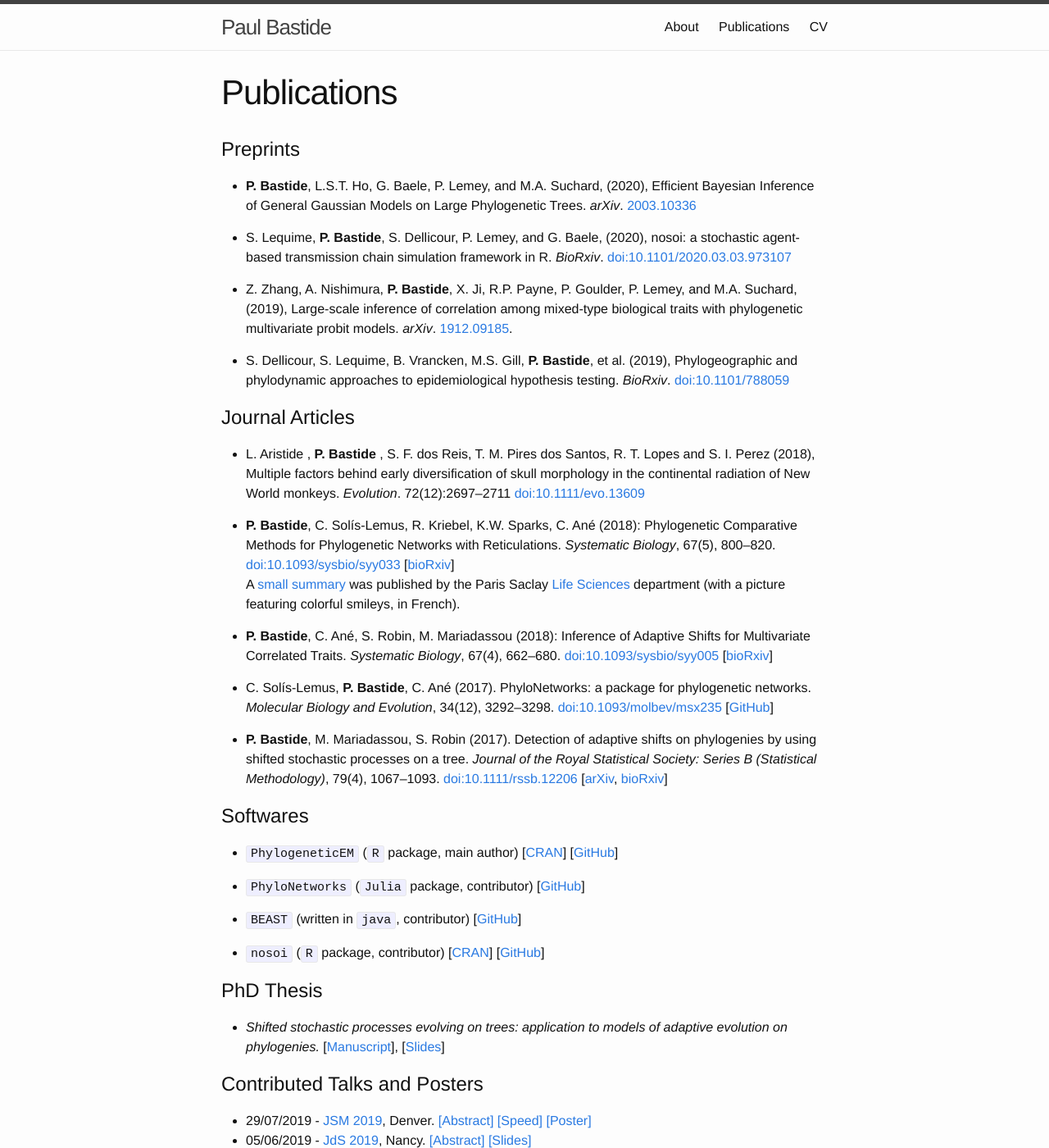
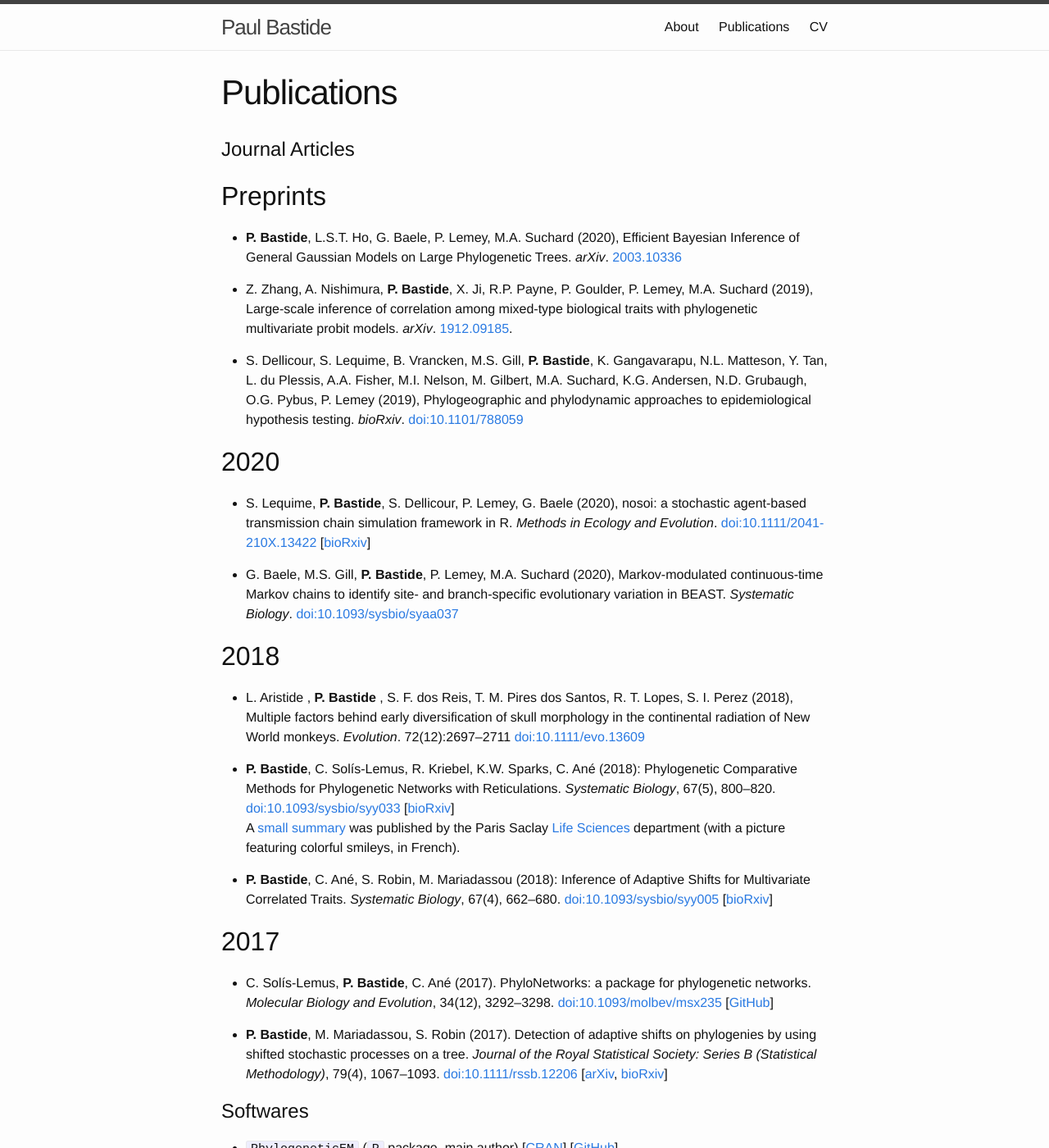
Before and after one commit to pbastide/pbastide.github.io, a Jekyll site: the page built from publi.md, in a window 1280 px wide and 1400 px high. Shown: the whole window at 82% size. Built offline with Jekyll 4.4.1, drawn with Linux system fonts in a browser that asks for light colours.

Commit message:
Update publications

```diff
--- a/publi.md
+++ b/publi.md
@@ -4,25 +4,33 @@ title: Publications
 weight: 3
 ---
 
-# Preprints
+# Journal Articles
 
-* **P. Bastide**, L.S.T. Ho, G. Baele, P. Lemey, and M.A. Suchard, (2020), Efficient Bayesian Inference of General Gaussian Models on Large Phylogenetic Trees. *arXiv*. [2003.10336](http://arxiv.org/abs/2003.10336)
+## Preprints
 
-* S. Lequime, **P. Bastide**, S. Dellicour, P. Lemey, and G. Baele, (2020), nosoi: a stochastic agent-based transmission chain simulation framework in R. *BioRxiv*. [doi:10.1101/2020.03.03.973107](https://doi.org/10.1101/2020.03.03.973107)
+* **P. Bastide**, L.S.T. Ho, G. Baele, P. Lemey, M.A. Suchard (2020), Efficient Bayesian Inference of General Gaussian Models on Large Phylogenetic Trees. *arXiv*. [2003.10336](http://arxiv.org/abs/2003.10336)
 
-* Z. Zhang, A. Nishimura, **P. Bastide**, X. Ji, R.P. Payne, P. Goulder, P. Lemey, and M.A. Suchard, (2019), Large-scale inference of correlation among mixed-type biological traits with phylogenetic multivariate probit models. *arXiv*.
+* Z. Zhang, A. Nishimura, **P. Bastide**, X. Ji, R.P. Payne, P. Goulder, P. Lemey, M.A. Suchard (2019), Large-scale inference of correlation among mixed-type biological traits with phylogenetic multivariate probit models. *arXiv*.
 [1912.09185](http://arxiv.org/abs/1912.09185).
 
-* S. Dellicour, S. Lequime, B. Vrancken, M.S. Gill, **P. Bastide**, et al. (2019), Phylogeographic and phylodynamic approaches to epidemiological hypothesis testing. *BioRxiv*. [doi:10.1101/788059](https://doi.org/10.1101/788059)
+* S. Dellicour, S. Lequime, B. Vrancken, M.S. Gill, **P. Bastide**, K. Gangavarapu, N.L. Matteson, Y. Tan, L. du Plessis, A.A. Fisher, M.I. Nelson, M. Gilbert, M.A. Suchard, K.G. Andersen, N.D. Grubaugh, O.G. Pybus, P. Lemey (2019), Phylogeographic and phylodynamic approaches to epidemiological hypothesis testing. *bioRxiv*. [doi:10.1101/788059](https://doi.org/10.1101/788059)
 
-# Journal Articles
+## 2020
 
-* L. Aristide , **P. Bastide** , S. F. dos Reis, T. M. Pires dos Santos, R. T. Lopes and S. I. Perez (2018), Multiple factors behind early diversification of skull morphology in the continental radiation of New World monkeys. *Evolution*. 72(12):2697–2711 [doi:10.1111/evo.13609](https://onlinelibrary.wiley.com/doi/abs/10.1111/evo.13609)
+* S. Lequime, **P. Bastide**, S. Dellicour, P. Lemey, G. Baele (2020), nosoi: a stochastic agent-based transmission chain simulation framework in R. *Methods in Ecology and Evolution*. [doi:10.1111/2041-210X.13422]( https://doi.org/10.1111/2041-210X.13422) [[bioRxiv](https://doi.org/10.1101/2020.03.03.973107)]
+
+* G. Baele, M.S. Gill, **P. Bastide**, P. Lemey, M.A. Suchard (2020), Markov-modulated continuous-time Markov chains to identify site- and branch-specific evolutionary variation in BEAST. *Systematic Biology*. [doi:10.1093/sysbio/syaa037](https://doi.org/10.1093/sysbio/syaa037)
+
+## 2018
+
+* L. Aristide , **P. Bastide** , S. F. dos Reis, T. M. Pires dos Santos, R. T. Lopes, S. I. Perez (2018), Multiple factors behind early diversification of skull morphology in the continental radiation of New World monkeys. *Evolution*. 72(12):2697–2711 [doi:10.1111/evo.13609](https://onlinelibrary.wiley.com/doi/abs/10.1111/evo.13609)
 
 * **P. Bastide**, C. Solís-Lemus, R. Kriebel, K.W. Sparks, C. Ané (2018): Phylogenetic Comparative Methods for Phylogenetic Networks with Reticulations. *Systematic Biology*, 67(5), 800–820. [doi:10.1093/sysbio/syy033](https://academic.oup.com/sysbio/advance-article/doi/10.1093/sysbio/syy033/4985806?guestAccessKey=507189f8-9ff2-4e12-b17e-29c2a1b2e7ec) [[bioRxiv](https://doi.org/10.1101/194050)]
 A [small summary](https://www.scoop.it/t/life-sci-news-upsaclay?q=bastide) was published by the Paris Saclay [Life Sciences](https://www.universite-paris-saclay.fr/en/research/department/life-sciences) department (with a picture featuring colorful smileys, in French).
 
 * **P. Bastide**, C. Ané, S. Robin, M. Mariadassou (2018): Inference of Adaptive Shifts for Multivariate Correlated Traits. *Systematic Biology*, 67(4), 662–680. [doi:10.1093/sysbio/syy005](https://academic.oup.com/sysbio/advance-article/doi/10.1093/sysbio/syy005/4827615?guestAccessKey=fba26a20-0579-4721-ad76-8e669489539a) [[bioRxiv](http://www.biorxiv.org/content/early/2017/06/05/146191)]
+
+## 2017
 
 * C. Solís-Lemus, **P. Bastide**, C. Ané (2017). PhyloNetworks: a package for phylogenetic networks. *Molecular Biology and Evolution*, 34(12), 3292–3298. [doi:10.1093/molbev/msx235](https://academic.oup.com/mbe/article/doi/10.1093/molbev/msx235/4103410/PhyloNetworks-a-package-for-phylogenetic-networks?guestAccessKey=230afceb-df28-4160-832d-aa7c73f86369)  [[GitHub](https://github.com/crsl4/PhyloNetworks.jl)]
 
```
